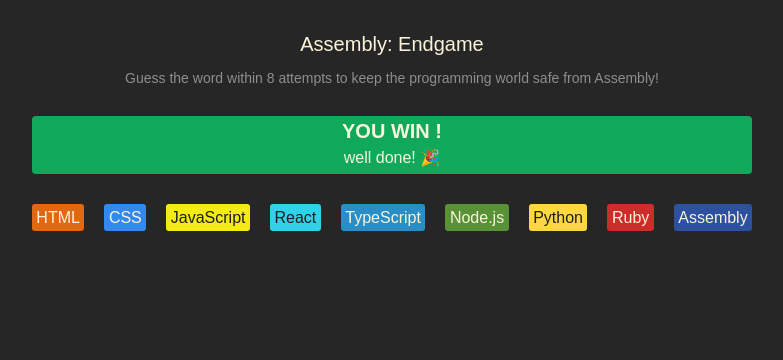
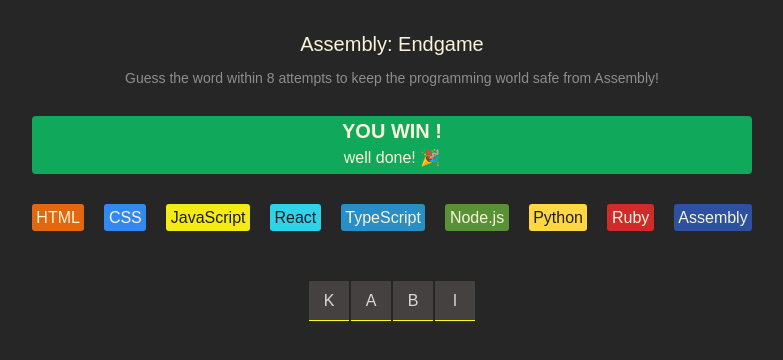
Before and after one commit to Kabileshwaran183/Assembly-EndGame, a React (Vite) app: page / in a window 1280 px wide. Shown: the top 360 px of the page, without its empty margins (248-1031 px from the left). Built offline with nearby package versions, Linux system fonts and the light colour scheme.

Commit message:
created the word element

```diff
--- a/src/App.jsx
+++ b/src/App.jsx
@@ -1,5 +1,5 @@
 import { languages } from "./languages"
-
+import { useState } from "react"
 function App() {
   const langElements = languages.map(lang => {
     const styles = {
@@ -7,9 +7,14 @@
         color: lang.color
     }
     return (
-        <span className="chip" style={styles}>{lang.name}</span>
+        <span className="lang-box" style={styles}>{lang.name}</span>
     )
 })
+
+const [word,setWord]=useState("kabi")
+const wordEl = word.split("").map(w=>(
+  <span className="each-word">{w.toUpperCase()}</span>
+))
 
   return (
     <>
@@ -23,8 +28,11 @@
                 <h2>YOU WIN ! </h2>
                 <p> well done! 🎉</p>
             </section>
-            <section className="lang-chips">
+            <section className="lang">
                 {langElements}
+            </section>
+            <section className="word">
+                {wordEl}
             </section>
       </main>
     </>
--- a/src/index.css
+++ b/src/index.css
@@ -43,13 +43,28 @@
     margin: 2px;
 }
 
-section.lang-chips{
+section.lang{
   display:flex;
   flex-wrap: wrap;
   justify-content: center;
   gap: 20px;
+  margin-bottom: 50px;
 }
-span.chip {
+.lang-box {
   padding:4.5px;
   border-radius: 3px;
 }
+section.word {
+  display: flex;
+  justify-content: center;
+  gap:2px;
+}
+section.word .each-word{
+  width: 40px;
+  height: 40px;
+  background-color: rgb(70, 65, 65);
+  border-bottom: 1px solid yellow;
+  display: flex;
+  align-items: center;
+  justify-content: center;
+}
```
